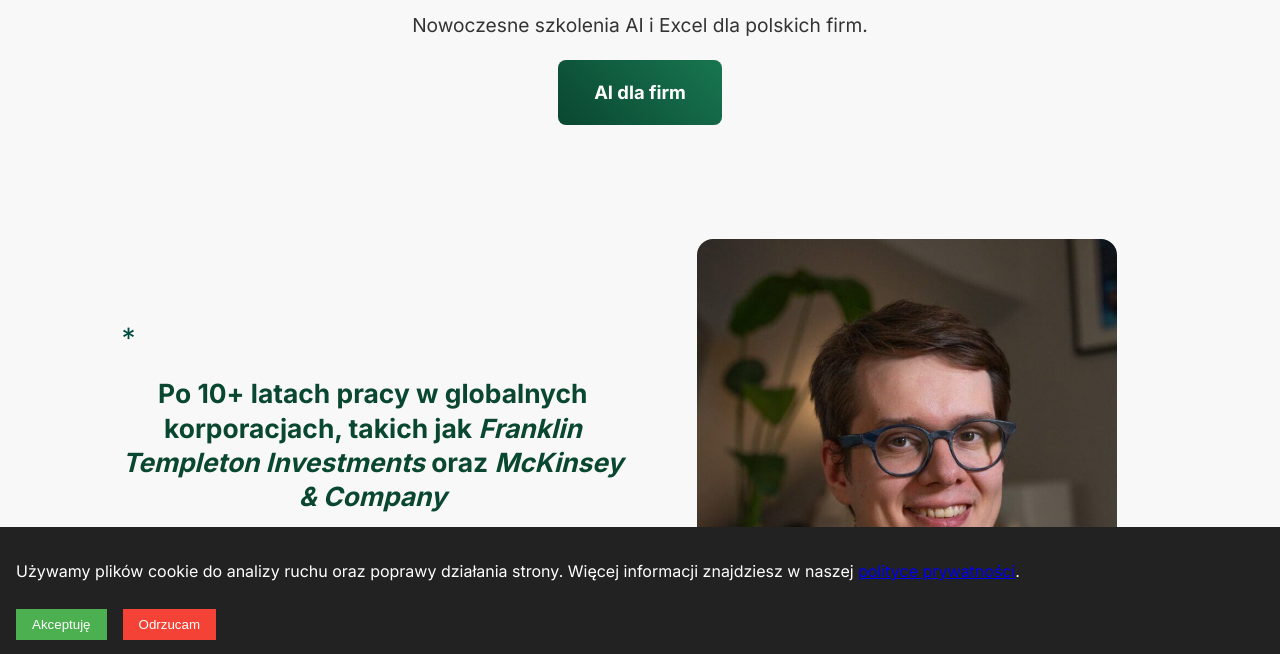
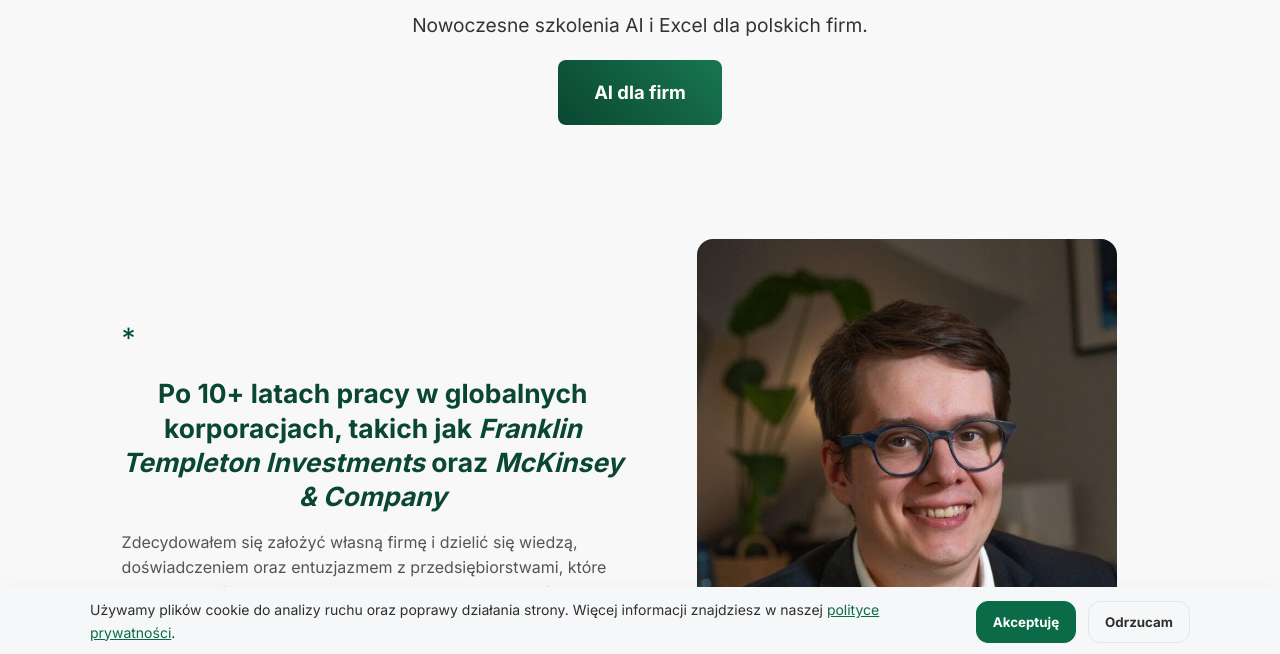
Before and after one commit to BlazejKunke/kunke-consulting-website, an Astro site: page / in a window 1280 px wide. Shown: the part 144-798 px from the top of the page. Built offline with nearby package versions, Linux system fonts and the light colour scheme; Astro itself is replaced by a stand-in of ours; no server answers.

Commit message:
style: redesign cookie banner

```diff
--- a/public/styles/global.css
+++ b/public/styles/global.css
@@ -63,6 +63,24 @@
 
   /* ADD: desktop content width cap  ───────────────────────────── */
   --page-max: 72rem;      /* 72 × 16 px  = 1152 px */
+
+  /* Cookie banner design tokens */
+  --kc-bg: #f6f7f8;            /* light gray background */
+  --kc-text: #2f2f2f;          /* body text */
+  --kc-muted: #6a6a6a;         /* secondary text */
+  --kc-border: #e6e6e6;        /* subtle borders */
+
+  --kc-brand: #0b6b48;         /* Kunke CTA green */
+  --kc-brand-press: #0a5a3d;   /* pressed/hover state */
+  --kc-link: #0b6b48;          /* same as brand for links */
+
+  --kc-btn-radius: 12px;       /* match “AI dla firm” button radius */
+  --kc-btn-h: 42px;            /* compact height */
+  --kc-gap: 12px;              /* compact spacing */
+  --kc-maxw: 1100px;           /* banner content width */
+  --kc-shadow: 0 8px 24px rgba(0,0,0,.08);
+
+  --kc-anim: 240ms cubic-bezier(.2,.8,.2,1);
 }
 /* Smooth scrolling for in-page anchor links */
 html {
--- a/src/components/CookieConsent.astro
+++ b/src/components/CookieConsent.astro
@@ -2,6 +2,7 @@
 // src/components/CookieConsent.astro
 ---
 <div id="cookie-consent" class="cookie-consent" hidden>
+  <div class="cookie-inner">
     <p>
       Używamy plików cookie do analizy ruchu oraz poprawy działania strony.
       Więcej informacji znajdziesz w naszej <a href="/privacy-policy">polityce prywatności</a>.
@@ -9,6 +10,7 @@
     <div class="buttons">
       <button id="cookie-accept" class="accept">Akceptuję</button>
       <button id="cookie-reject" class="reject">Odrzucam</button>
+    </div>
   </div>
 </div>
 <script>
@@ -47,30 +49,54 @@
     left: 0;
     right: 0;
     bottom: 0;
-    background: #222;
-    color: #fff;
-    padding: 1rem;
+    background: var(--kc-bg);
+    color: var(--kc-text);
+    box-shadow: var(--kc-shadow);
+    font-size: 0.875rem;
+    z-index: 1000;
+  }
+  .cookie-consent .cookie-inner {
+    max-width: var(--kc-maxw);
+    margin: 0 auto;
+    padding: var(--kc-gap);
     display: flex;
-    flex-direction: column;
-    gap: 0.5rem;
-    z-index: 1000;
+    flex-wrap: wrap;
+    align-items: center;
+    gap: var(--kc-gap);
+  }
+  .cookie-consent p {
+    margin: 0;
+    flex: 1 1 260px;
+  }
+  .cookie-consent a {
+    color: var(--kc-link);
   }
   .cookie-consent .buttons {
     display: flex;
-    gap: 1rem;
+    flex-shrink: 0;
+    gap: var(--kc-gap);
   }
   .cookie-consent button {
-    padding: 0.5rem 1rem;
+    height: var(--kc-btn-h);
+    padding: 0 1rem;
+    border-radius: var(--kc-btn-radius);
+    border: 1px solid var(--kc-border);
+    background: transparent;
+    color: var(--kc-text);
+    font-family: inherit;
+    font-weight: 600;
     cursor: pointer;
+    transition: background var(--kc-anim), color var(--kc-anim);
   }
   .cookie-consent .accept {
-    background: #4caf50;
+    background: var(--kc-brand);
+    border-color: var(--kc-brand);
     color: #fff;
-    border: none;
   }
-  .cookie-consent .reject {
-    background: #f44336;
-    color: #fff;
-    border: none;
+  .cookie-consent .accept:hover {
+    background: var(--kc-brand-press);
+  }
+  .cookie-consent .reject:hover {
+    background: var(--kc-border);
   }
 </style>
```
Lines whose indentation alone changed are shown as unchanged.
